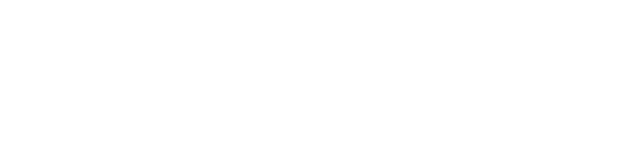
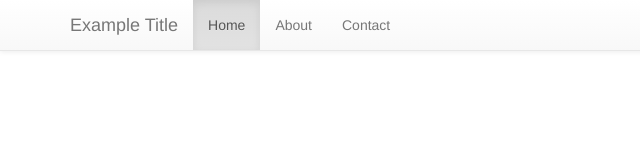
Before and after one commit to SundayAdefila/angular-bootstrap, a website: page index.html in a window 1280 px wide. Shown: the whole page, without its empty margins (0-640 px from the left). Drawn offline with nearby package versions, Linux system fonts and the light colour scheme.

Commit message:
add bootstrap with header

```diff
--- a/index.html
+++ b/index.html
@@ -3,11 +3,42 @@
 <head>
 	<meta charset="utf-8">
 	<title>{{app_title}}</title>
+
+	<link rel="stylesheet" type="text/css" href="./bower_components/bootstrap/dist/css/bootstrap.min.css">
+	<link rel="stylesheet" type="text/css" href="./bower_components/bootstrap/dist/css/bootstrap-theme.min.css">
 </head>
 <body>
+
+	<!-- Fixed navbar -->
+  <nav class="navbar navbar-default navbar-fixed-top">
+    <div class="container">
+      <div class="navbar-header">
+        <button type="button" class="navbar-toggle collapsed" data-toggle="collapse" data-target="#navbar" aria-expanded="false" aria-controls="navbar">
+          <span class="sr-only">Toggle navigation</span>
+          <span class="icon-bar"></span>
+          <span class="icon-bar"></span>
+          <span class="icon-bar"></span>
+        </button>
+        <a class="navbar-brand" href="/">{{app_title}}</a>
+      </div>
+      <div id="navbar" class="navbar-collapse collapse">
+        <ul class="nav navbar-nav">
+          <li class="active"><a href="#">Home</a></li>
+          <li><a href="#about">About</a></li>
+          <li><a href="#contact">Contact</a></li>
+        </ul>
+      </div><!--/.nav-collapse -->
+    </div>
+  </nav>
+
+
 	<div></div>
 
 <!-- scripts -->
+<!-- jQuery -->
+<script type="text/javascript" src="./bower_components/jquery/dist/jquery.min.js"></script>
+<!-- bootstrap -->
+<script type="text/javascript" src="./bower_components/bootstrap/dist/js/bootstrap.min.js"></script>
 <!-- Angular Library -->
 <script src="./bower_components/angular/angular.min.js"></script>
 <!-- Angular Module -->
```
